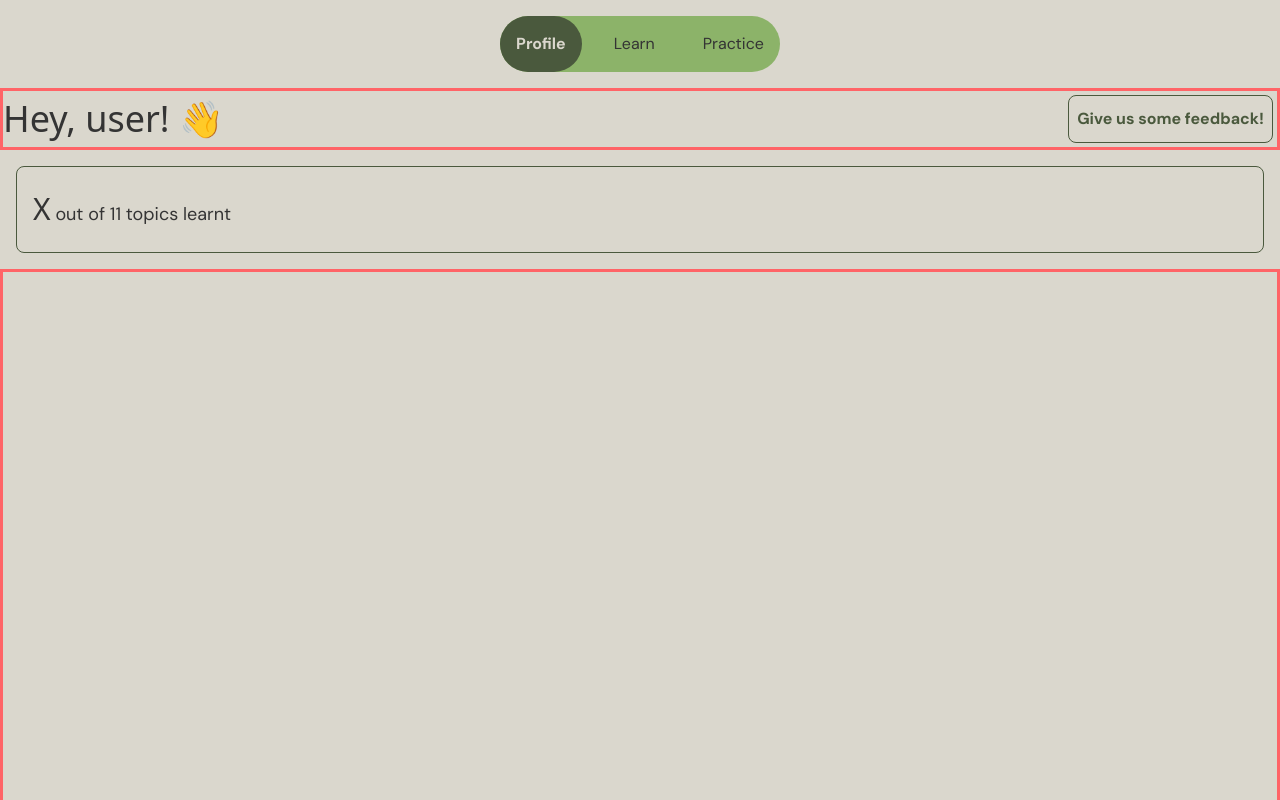
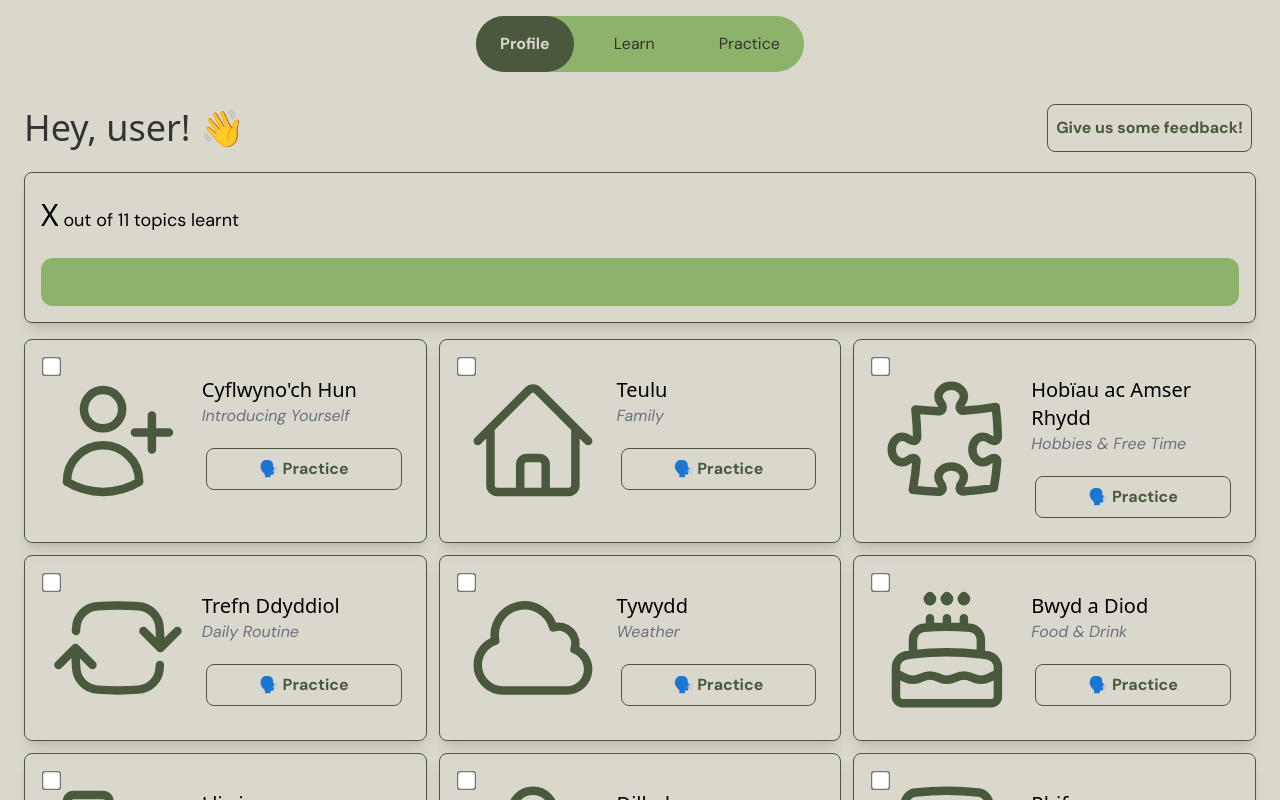
Before and after one commit to cerithf/wrth-sgwrs-v3, a React (Vite) app: page /profile in a window 1280 px wide. Shown: the top 800 px of the page. Built offline with nearby package versions, Linux system fonts and the light colour scheme; a web font is replaced by a local one.

Commit message:
Add routing for Error404 page, update NavBar links, and enhance Profile page functionality

```diff
--- a/src/App.tsx
+++ b/src/App.tsx
@@ -3,6 +3,7 @@ import "./index.css";
 // pages
 import LogInPage from "./pages/LogInPage";
 import Profile from "./pages/Profile";
+import Error404 from "./pages/Error404";
 
 function App() {
   return (
@@ -11,6 +12,7 @@ function App() {
         <Routes>
           <Route path="/" element={<LogInPage />} />
           <Route path="/profile" element={<Profile />} />
+          <Route path="/*" element={<Error404 />} />
         </Routes>
       </div>
     </Router>
--- a/src/components/Icon.tsx
+++ b/src/components/Icon.tsx
@@ -77,7 +77,7 @@ export default function Icon({
 
 export function TopicIcon({
   svgPath,
-  colour = "var(--color-theme5)",
+  colour = "var(--color-theme-dark-green)",
   className,
   style,
 }: {
--- a/src/components/NavBar.tsx
+++ b/src/components/NavBar.tsx
@@ -3,10 +3,20 @@ export default function NavBar() {
     <nav className="w-full h-fit flex justify-center p-4 sticky top-0">
       <ul className="flex gap-4 bg-theme-green rounded-full">
         <li className="bg-theme-dark-green text-theme-cream font-bold p-4 rounded-full">
-          Profile
+          <a href="/profile" className="p-2">
+            Profile
+          </a>
         </li>
-        <li className="p-4 rounded-full">Learn</li>
-        <li className="p-4 rounded-full">Practice</li>
+        <li className="p-4 rounded-full">
+          <a href="/learn" className="p-2">
+            Learn
+          </a>
+        </li>
+        <li className="p-4 rounded-full">
+          <a href="/practice" className="p-2">
+            Practice
+          </a>
+        </li>
       </ul>
     </nav>
   );
--- a/src/index.css
+++ b/src/index.css
@@ -56,11 +56,14 @@ p {
   @apply rounded-lg p-2 m-1 font-bold hover:cursor-pointer;
 }
 
-.btn-primary {
+@utility btn-primary {
   @apply btn bg-theme-dark-green hover:bg-theme-green text-theme-cream hover:text-theme-dark-green;
 }
 
-.btn-destructive {
+@utility btn-secondary {
+  @apply btn border border-theme-dark-green text-theme-dark-green;
+}
+@utility btn-destructive {
   @apply btn bg-theme-red hover:bg-theme-red text-theme-cream;
 }
 
@@ -71,8 +74,8 @@ p {
 @utility tb {
   @apply border-3 border-red-400;
 }
-.card {
-  @apply bg-theme-cream text-black rounded-lg p-5;
+@utility card {
+  @apply text-black rounded-lg p-5 border border-theme-dark-green shadow-lg;
 }
 
 @utility page-title {
--- /dev/null
+++ b/src/pages/Error404.tsx
@@ -0,0 +1,19 @@
+import NavBar from "../components/NavBar";
+
+export default function Error404() {
+  return (
+    <div className="error-404-page h-screen flex flex-col">
+      <NavBar />
+      <main className="py-3 px-6 gap-4 flex flex-col center-all">
+        <h1>Error 404</h1>
+        <p>
+          Looks like there's been an issue, try going back to the{" "}
+          <a href="/" className="font-bold underline text-theme-dark-green">
+            homepage
+          </a>
+          .
+        </p>
+      </main>
+    </div>
+  );
+}
--- a/src/pages/Profile.tsx
+++ b/src/pages/Profile.tsx
@@ -1,23 +1,91 @@
 import NavBar from "../components/NavBar";
+import Topics from "../data/conversation_topics.json";
+import { useState } from "react";
+import { TopicIcon } from "../components/Icon";
 
-export default function LogInPage() {
+export default function Profile() {
+  const [checkedIds, setCheckedIds] = useState(new Set());
+  const learntTopics = Topics.filter((topic) => checkedIds.has(topic.id));
+
+  const handleToggle = (id: number) => {
+    setCheckedIds((current) => {
+      const next = new Set(current); // copy, never mutate state directly
+      if (next.has(id)) {
+        next.delete(id);
+      } else {
+        next.add(id);
+      }
+      return next;
+    });
+  };
   return (
     <div className="profile-page h-screen flex flex-col">
       <NavBar />
-      <main>
-        <div className="heading flex tb">
+      <main className="py-3 px-6 gap-4 flex flex-col">
+        <div className="heading flex">
           <h1>Hey, user! 👋</h1>
-          <button className="btn border border-theme-dark-green text-theme-dark-green ml-auto">
+          <button className="btn-secondary ml-auto">
             Give us some feedback!
           </button>
         </div>
-        <div className="progress border border-theme-dark-green p-4 m-4 rounded-lg">
+        <div className="progress border p-4 card">
           <p className="text-lg">
             <span className="header-font text-3xl">X</span> out of 11 topics
             learnt
           </p>
+          <div className="progress-bar flex-1 w-full bg-theme-green overflow-hidden rounded-xl mt-4">
+            <div
+              className="bg-theme-dark-green flex"
+              style={{
+                width: (checkedIds.size / Topics.length) * 100 + "%",
+                transition: "width 1s ease",
+              }}
+            >
+              {learntTopics.length < 1 ? (
+                <div style={{ height: "48px" }} />
+              ) : (
+                learntTopics.map((topic) => (
+                  <TopicIcon
+                    svgPath={topic.svg_path}
+                    colour="var(--color-theme-green)"
+                    style={{ width: "100%", height: "48px" }}
+                  />
+                ))
+              )}
+            </div>
+          </div>
         </div>
-        <div className="min-h-250 tb"></div>
+        <ul className="grid grid-cols-2 sm:grid-cols-1 md:grid-cols-2 lg:grid-cols-3 gap-3">
+          {Topics.map((topic, index) => {
+            return (
+              <li
+                key={"topic-" + index}
+                className="topicCard card flex-1 flex overflow-hidden"
+              >
+                <input
+                  type="checkbox"
+                  name="learnt-checkbox"
+                  className="accent-theme-green self-start scale-150 z-1 block"
+                  checked={checkedIds.has(topic.id)}
+                  onChange={() => handleToggle(topic.id)}
+                />
+                <TopicIcon
+                  svgPath={topic.svg_path}
+                  className="flex-1 relative right-3"
+                />
+                <div className="flex-3 flex flex-col">
+                  <div className="py-4">
+                    <h3 className="lh-1 m-0 p-0!">{topic.cy}</h3>
+                    <p className="italic text-gray-500 lh-base! m-0! p-0! text-left!">
+                      {topic.en}
+                    </p>
+                  </div>
+                  <button className="btn-secondary">🗣️ Practice</button>
+                </div>
+              </li>
+            );
+          })}
+        </ul>
       </main>
     </div>
   );
```
